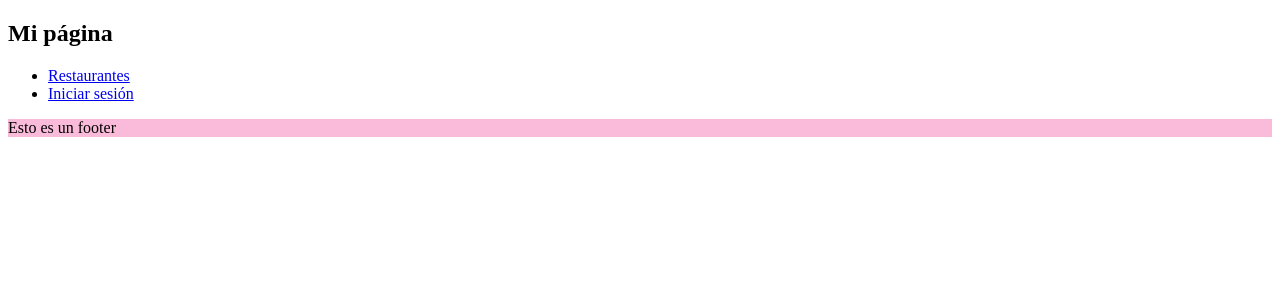
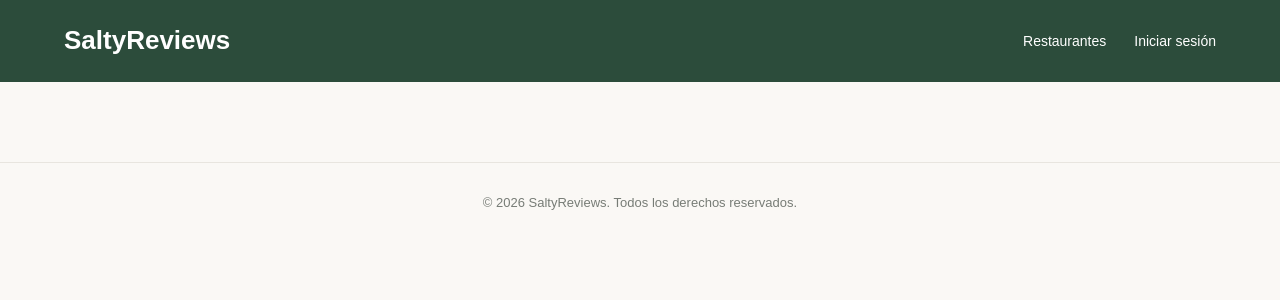
Before and after one commit to EstherUc/SaltyReviews, a Node server app: page /home in a window 1280 px wide. Shown: the top 300 px of the page. Run offline with Node 20, Linux system fonts and the light colour scheme; some libraries are stand-ins or nearby versions.

Commit message:
Creación del css de variables y de estilo generales + del footer y el header

```diff
--- a/public/css/style.css
+++ b/public/css/style.css
@@ -0,0 +1,153 @@
+/* ========================================
+   2. ESTILOS GENERALES
+======================================== */
+
+* {
+    box-sizing: border-box;
+    margin: 0;
+    padding: 0;
+}
+
+body {
+    background-color: var(--color-background);
+    color: var(--color-text);
+    font-family: Arial, Helvetica, sans-serif;
+    font-size: 16px;
+    line-height: 1.6;
+}
+
+a {
+    color: inherit;
+    text-decoration: none;
+}
+
+button,
+input,
+textarea {
+    font: inherit;
+}
+
+button {
+    cursor: pointer;
+}
+
+img {
+    max-width: 100%;
+    display: block;
+}
+
+
+
+main {
+    width: 90%;
+    max-width: 1200px;
+    margin: 50px auto;
+    min-height: 55vh;
+}
+
+main section {
+    margin-bottom: 36px;
+}
+
+
+/* ========================================
+   1. NAVBAR
+======================================== */
+
+.site-header {
+    background-color: var(--color-green);
+    color: var(--color-white);
+    width: 100%;
+
+
+}
+
+.navbar {
+    max-width: 1400px;
+    margin: 0 auto;
+    padding: 20px 5%;
+
+    display: flex;
+    align-items: center;
+    justify-content: space-between;
+    gap: 30px;
+}
+
+/* LOGOTIPO */
+
+.navbar-logo {
+    font-size: 26px;
+    font-weight: 700;
+
+}
+
+.navbar-logo span {
+    color: var(--color-mustard);
+}
+
+/* ENLACES */
+
+.navbar-links {
+    display: flex;
+    align-items: center;
+    gap: 28px;
+    list-style: none;
+}
+
+.navbar-links a {
+    font-size: 14px;
+    font-weight: 500;
+    transition: opacity 0.2s ease;
+}
+
+.navbar-links a:hover {
+    opacity: 0.7;
+}
+
+/* BOTÓN CERRAR SESIÓN */
+
+.navbar-logout {
+    background: transparent;
+    border: 1px solid rgba(255, 255, 255, 0.5);
+    border-radius: 8px;
+    padding: 8px 14px;
+    color: var(--color-white);
+    font-size: 14px;
+    transition: background-color 0.2s ease;
+}
+
+.navbar-logout:hover {
+    background-color: rgba(255, 255, 255, 0.12);
+}
+
+
+/* ========================================
+   1,2. RESPONSIVE - NAVBAR
+======================================== */
+
+@media (max-width: 768px) {
+
+    .navbar {
+        flex-direction: column;
+        gap: 18px;
+    }
+
+    .navbar-links {
+        justify-content: center;
+        flex-wrap: wrap;
+        gap: 15px 20px;
+    }
+
+}
+/* ========================================
+   2. FOOTER
+======================================== */
+
+.site-footer {
+    margin-top: 80px;
+    padding: 30px 5%;
+    border-top: 1px solid var(--color-border);
+    text-align: center;
+    color: var(--color-text-light);
+    font-size: 13px;
+}
--- /dev/null
+++ b/public/css/variables.css
@@ -0,0 +1,22 @@
+:root {
+    /* Colores principales */
+    --color-background: #FAF8F5;
+    --color-white: #FFFFFF;
+    --color-green: #2C4C3B;
+    --color-mustard: #EAB308;
+
+    /* Colores complementarios */
+    --color-text: #292D29;
+    --color-text-light: #777C76;
+    --color-border: #E8E5DF;
+
+    /* Bordes */
+    --border-radius: 12px;
+    --border-radius-small: 8px;
+
+    /* Sombras */
+    --shadow-card: 0 2px 10px rgba(44, 76, 59, 0.05);
+
+    /* Espaciado */
+    --spacing-section: 64px;
+}
--- a/src/views/layout/footer.ejs
+++ b/src/views/layout/footer.ejs
@@ -1,5 +1,6 @@
-  <footer style="background-color:#fabada">
-    <p>Esto es un footer</p>
+  <footer class="site-footer">
+    <p>© 2026 SaltyReviews. Todos los derechos reservados.</p>
   </footer>
-  </body>
+</body>
+
 </html>
--- a/src/views/layout/header.ejs
+++ b/src/views/layout/header.ejs
@@ -4,15 +4,22 @@
 <head>
     <meta charset="UTF-8">
     <meta name="viewport" content="width=device-width, initial-scale=1.0">
-    <title>Mi página</title>
+    <title>SaltyReviews</title>
     <link rel="stylesheet" href="/css/style.css">
+    <link rel="stylesheet" href="/css/variables.css">
 </head>
 
 <body>
-    <header>
-        <nav>
-            <h1>Mi página</h1>
-            <ul>
+    <header class="site-header">
+
+
+        <nav class="navbar">
+
+            <h1><a href="/home" class="navbar-logo">SaltyReviews</a></h1>
+
+
+            <ul class="navbar-links">
+
                 <li><a href="/restaurant">Restaurantes</a></li>
                 <% if(!authUser){ %>
                     <li><a href="/auth/login">Iniciar sesión</a></li>
```
